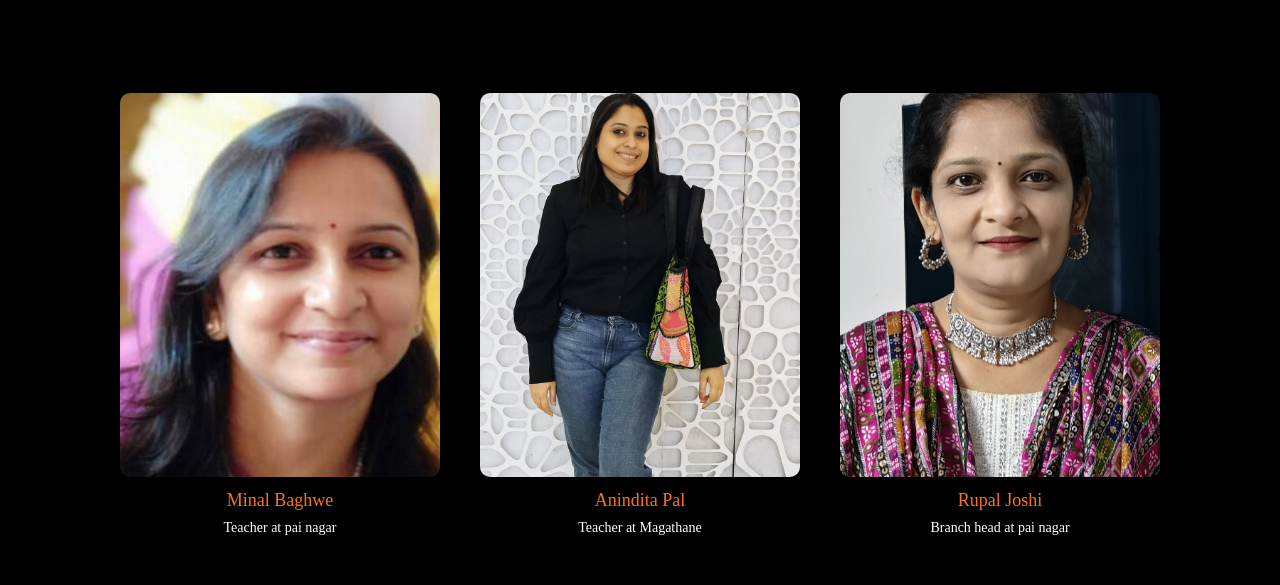
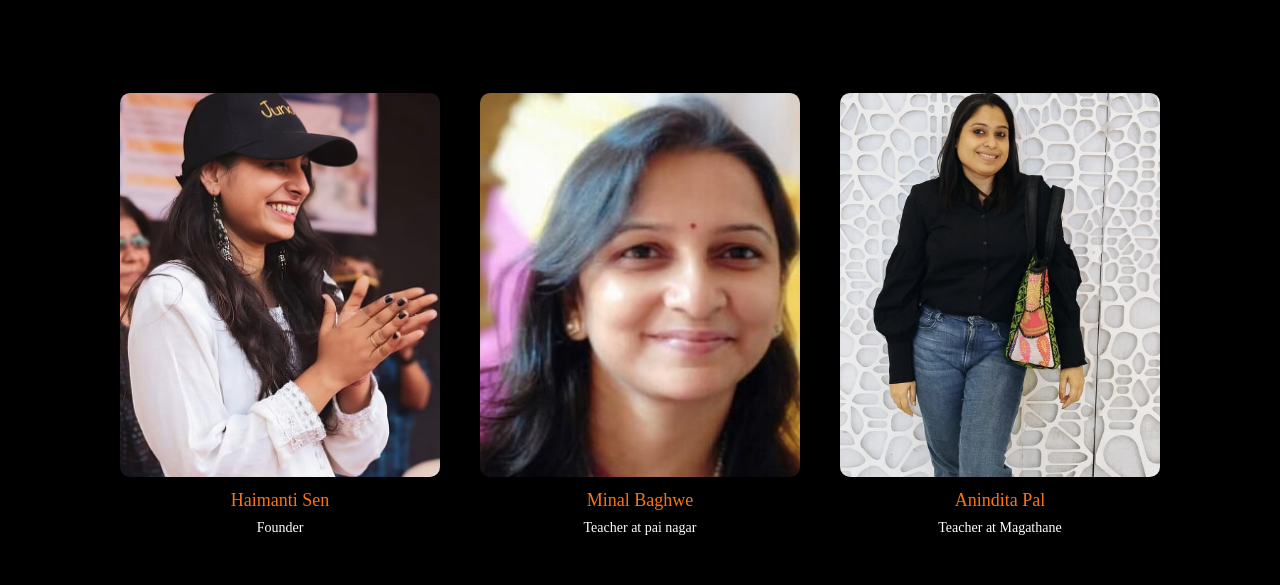
Before and after one commit to vkchakraa/junoon-website, a plain HTML site: page about.html in a window 1280 px wide. Shown: the part 3208-3793 px from the top of the page. Drawn offline with nearby package versions, Linux system fonts and the light colour scheme; grey boxes are pictures that could not be loaded; a web font is replaced by a local one.

Commit message:
Add founder in Team.

```diff
--- a/css/about.css
+++ b/css/about.css
@@ -443,6 +443,7 @@ nav {
   color: white;
   padding: 5px 15px;
   border-radius: 6px;
+  font-family: "puvi-Semi-bold";
   border: 1px solid white;
 }
 
--- a/script/about.js
+++ b/script/about.js
@@ -16,6 +16,25 @@ document.querySelectorAll("nav .smooth a").forEach((anchor) => {
 });
 
 const data = [
+  {
+    name: "Haimanti Sen",
+    role : "Founder",
+    content : [
+      {
+        text : "Haimanti Sen is the founder of Junoon Foundation."
+      },
+      {
+        text : "The entire Junoon team is always positive in their outlook and work towards betterment of these under privileged children, irrespective of various difficulties they face."
+      },
+      {
+        text : "Interaction with these kids, helping me to look positively towards obstacles. Their interest in learning encourages me to impart as much as knowledge to them."
+      },
+      {
+        text : "Looking forward great future and a successful life for these kids. Thank you."
+      }
+    ],
+    image : "media/founder.jpg"
+  },
   {
     name: "Minal Baghwe",
     role : "Teacher at pai nagar",
```
